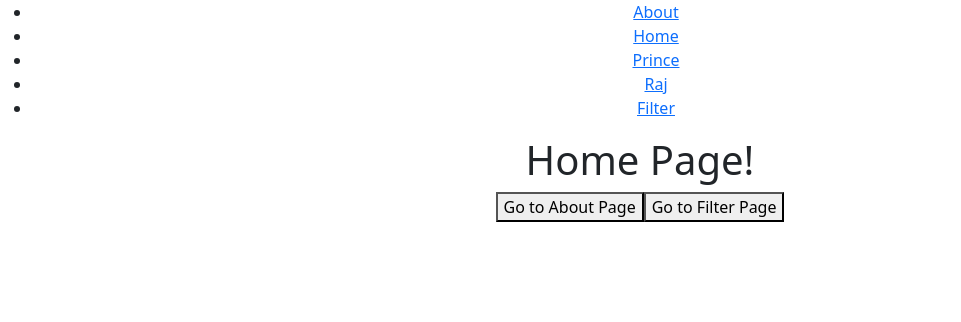
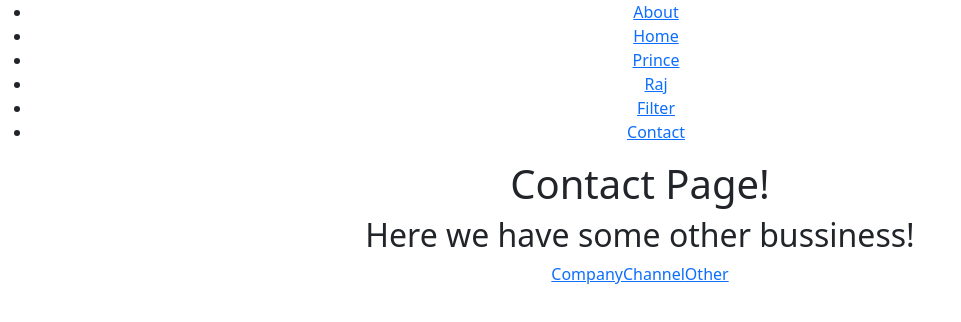
Before and after one commit to Babariya09/React-Practice, a React (Create React App) app: page /contact in a window 1280 px wide. Before the commit this address led to /. Shown: the top 322 px of the page, without its empty margins (0-961 px from the left). Built offline with nearby package versions, Linux system fonts and the light colour scheme.

Commit message:
Nested Routeing complate in react.js

```diff
--- a/src/Routerinreact.js
+++ b/src/Routerinreact.js
@@ -6,23 +6,43 @@ import Navbar from "./component/Navbar";
 import Page404 from "./component/Page404";
 import Usernew from "./component/Usernew";
 import Filter from "./component/Filter";
+import Contact from "./component/Contact";
+import Company from "./component/Company";
+import Channel from "./component/Channel";
+import Other from "./component/other";
 
 function Routerinreact() {
     return (
         <>
             {/* <h1>React Router 6</h1> */}
             <BrowserRouter>
-            {/* <Link to="/about">About</Link>
+                {/* <Link to="/about">About</Link>
             <br/><br/>
             <Link to="/">Home</Link> */}
-            <Navbar />
+                <Navbar />
                 <Routes>
+
+                     {/* ================== Noramal Route ============== */}
+
                     <Route path="/" element={<Home />} />
                     <Route path="/about" element={<About />} />
                     {/* <Route path="/*" element={<Page404 />} /> */}
                     <Route path="/usernew/:name" element={<Usernew />} />
                     <Route path="/filter" element={<Filter />} />
                     <Route path="/*" element={<Navigate to="/" />} />
+
+                    {/*  ==================== Nested Route ======================== */}
+
+                    <Route path="/contact" element={<Contact />} >
+
+                        <Route path="company" element={<Company />} />
+                        <Route path="channel" element={<Channel />} />
+                        <Route path="other" element={<Other />} />
+
+                    </Route>
+
+                    {/*  ==================== Nested Route End ======================== */}
+
                 </Routes>
             </BrowserRouter>
         </>
@@ -81,3 +101,9 @@ export default Routerinreact;
 // button uper navigation kem set thay ?
 // exampale make 2 button on home page.
 // and aa karva mate use thay use navigate hook.
+
+// ======================== nested Routing ====================
+
+// nested routing etle ek rouing ni ander biji routing.
+// exampale in contact page.
+// route ma jya path aapvi tya ' / ' nai rakhvano and jya link aapel hoi nested router ni jemke me ama aapi che contect ni ander to tya outlet.
--- /dev/null
+++ b/src/component/Channel.js
@@ -0,0 +1,12 @@
+import React from "react";
+
+function Channel() {
+
+    return (
+        <>
+            <h1>Youtube Channel Page!</h1>
+        </>
+    )
+}
+
+export default Channel;
--- /dev/null
+++ b/src/component/Company.js
@@ -0,0 +1,12 @@
+import React from "react";
+
+function Company() {
+
+    return (
+        <>
+            <h1>Company Page!</h1>
+        </>
+    )
+}
+
+export default Company;
--- /dev/null
+++ b/src/component/Contact.js
@@ -0,0 +1,18 @@
+import React from "react";
+import { Link, Outlet } from "react-router-dom";
+
+function Contact() {
+
+    return (
+        <>
+            <h1>Contact Page!</h1>
+            <h2>Here we have some other bussiness!</h2>
+            <Link to="company">Company</Link>
+            <Link to="channel">Channel</Link>
+            <Link to="other">Other</Link>
+            <Outlet />
+        </>
+    )
+}
+
+export default Contact;
--- a/src/component/Navbar.js
+++ b/src/component/Navbar.js
@@ -13,11 +13,20 @@ function Navbar() {
             <Link to="/">Home</Link> */}
 
             <ul>
+
+                {/* ================== Noramal Route ============== */}
+
                 <li><Link to="/about">About</Link></li>
                 <li><Link to="/">Home</Link></li>
                 <li><Link to="/usernew/prince">Prince</Link></li>
                 <li><NavLink to="/usernew/raj">Raj</NavLink></li>
                 <li><NavLink to="/filter">Filter</NavLink></li>
+
+                {/*  ==================== Nested Route ======================== */}
+
+                <li><Link to="/contact">Contact</Link></li>
+
+
             </ul>
         </>
     )
--- /dev/null
+++ b/src/component/other.js
@@ -0,0 +1,12 @@
+import React from "react";
+
+function Other() {
+
+    return (
+        <>
+            <h1>Other Page!</h1>
+        </>
+    )
+}
+
+export default Other;
```
